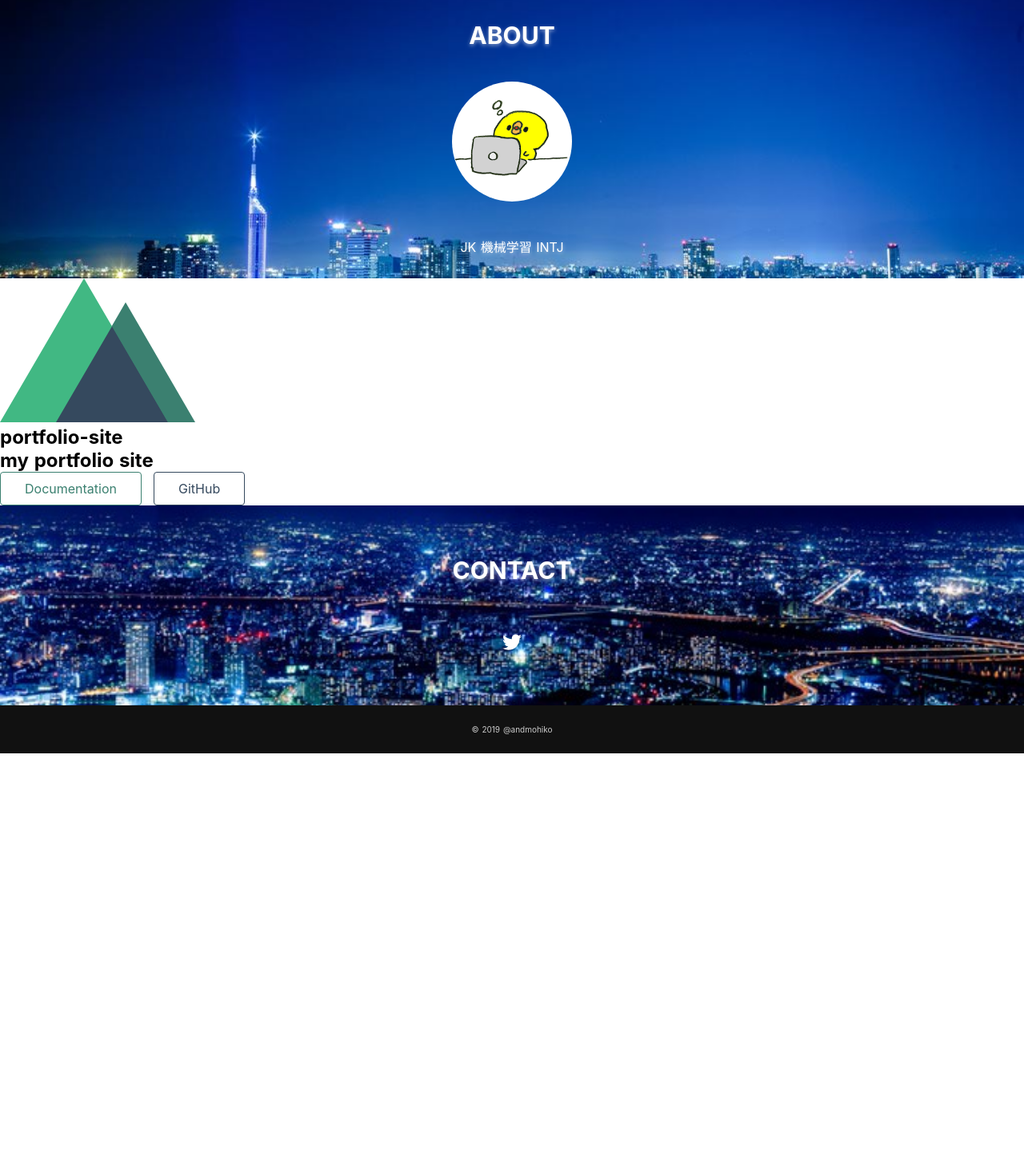
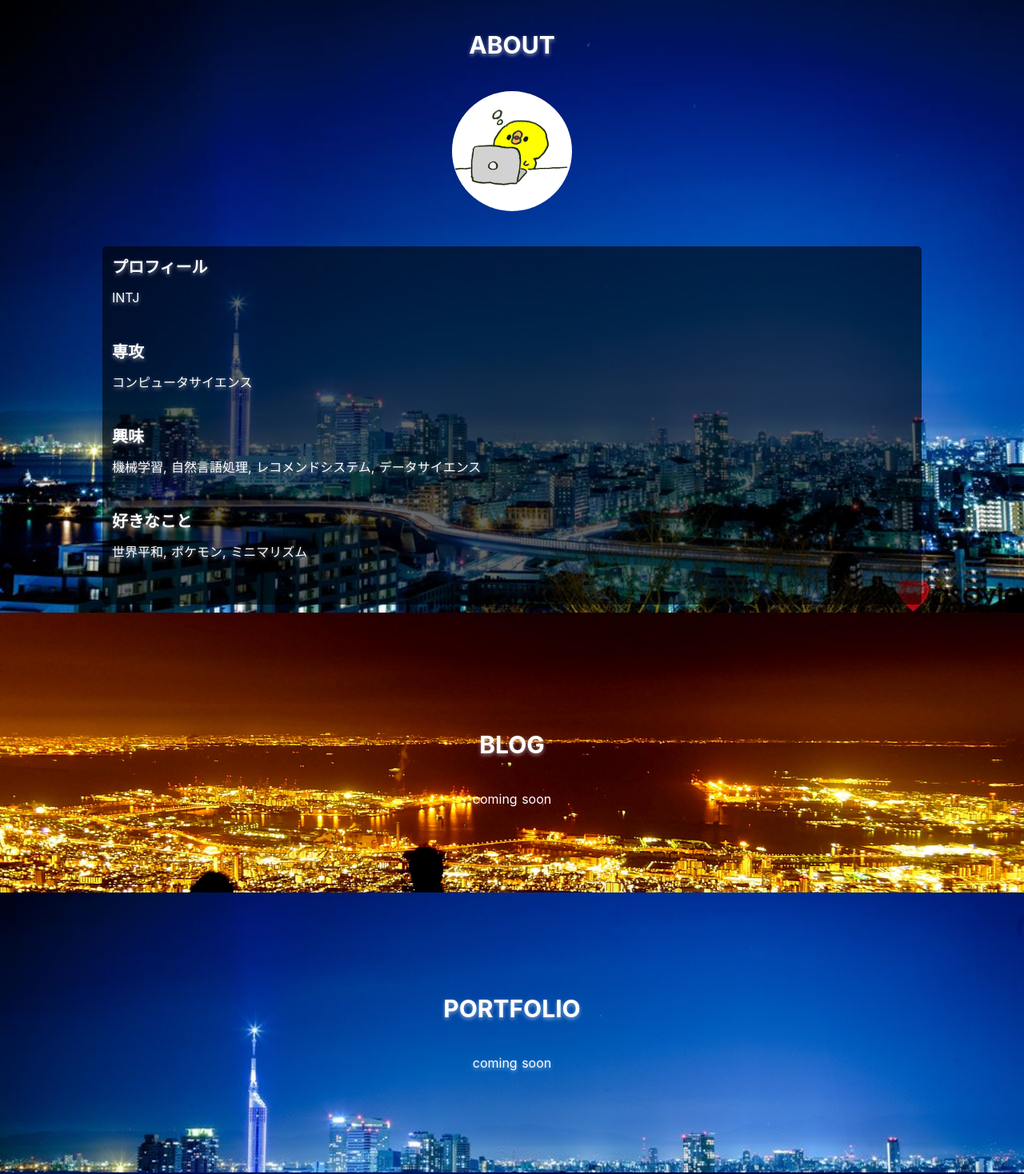
Before and after one commit to andmohiko/portfolio-site, a Nuxt app: page / in a window 1280 px wide. Shown: the part 702-2170 px from the top of the page at 80% size. Before the commit the page ends 1644 px from the top, so only its background shows below. Built offline with nearby package versions, Linux system fonts and the light colour scheme.

Commit message:
add blog, portfolio

```diff
--- a/components/About.vue
+++ b/components/About.vue
@@ -4,13 +4,22 @@
     <a href="https://twitter.com/andmohiko">
       <img src="../assets/profilepich.png" alt="profilepic" />
     </a>
-    <p>JK 機械学習 INTJ</p>
+    <div class="about-content">
+      <h3>プロフィール</h3>
+      <p>INTJ</p>
+      <h3>専攻</h3>
+      <p>コンピュータサイエンス</p>
+      <h3>興味</h3>
+      <p>機械学習, 自然言語処理, レコメンドシステム, データサイエンス</p>
+      <h3>好きなこと</h3>
+      <p>世界平和, ポケモン, ミニマリズム</p>
+    </div>
   </section>
 </template>
 
 <style scoped lang="scss">
 .about {
-  height: 350px;
+  height: auto;
   width: 100%;
   background-image: url(../assets/bg_about.jpg);
   background-repeat: no-repeat;
@@ -40,4 +49,28 @@
     margin-bottom: 40px;
   }
 }
+
+.about-content {
+  height: auto;
+  width: 80%;
+  margin-left: 10%;
+  margin-right: 10%;
+  margin-bottom: 10px;
+  background-color: rgba(0, 0, 0, 0.6);
+  border-radius: 5px;
+  padding: 12px;
+  line-height: 28px;
+  color: #fff;
+
+  h3 {
+    font-weight: bold;
+    font-size: 20px;
+    margin-bottom: 10px;
+  }
+
+  h4 {
+    font-size: 11px;
+    margin-bottom: 20px;
+  }
+}
 </style>
--- a/components/Blog.vue
+++ b/components/Blog.vue
@@ -2,11 +2,9 @@
   <section class="blog">
     <h2>BLOG</h2>
 
-    <div class="examplecard">
-      <examplecard />
-    </div>
+    <p>coming soon</p>
 
-    <div class="blog-contents">
+    <!-- <div class="blog-contents">
       <card
         v-for="post in posts"
         v-bind:key="post.fields.slug"
@@ -16,41 +14,42 @@
         :publishedAt="post.fields.publishedAt"
         :body="post.fields.body"
       />
-    </div>
+    </div>-->
   </section>
 </template>
 
 <script>
-import Card from "~/components/card.vue";
-import examplecard from "~/components/examplecard.vue";
-import { createClient } from "~/plugins/contentful.js";
+// import Card from "~/components/card.vue";
+// import examplecard from "~/components/examplecard.vue";
+// import { createClient } from "~/plugins/contentful.js";
 
-const client = createClient();
-export default {
-  transition: "slide-left",
-  components: {
-    Card,
-    examplecard
-  },
-  async asyncData({ env, params }) {
-    return await client
-      .getEntries({
-        content_type: env.CTF_BLOG_POST_TYPE_ID,
-        order: "-fields.publishedAt"
-      })
-      .then(entries => {
-        return {
-          posts: entries.items
-        };
-      })
-      .catch(console.error);
-  }
-};
+// const client = createClient();
+// export default {
+//   transition: "slide-left",
+//   components: {
+//     Card,
+//     examplecard
+//   },
+//   async asyncData({ env, params }) {
+//     return await client
+//       .getEntries({
+//         content_type: env.CTF_BLOG_POST_TYPE_ID,
+//         order: "-fields.publishedAt"
+//       })
+//       .then(entries => {
+//         return {
+//           posts: entries.items
+//         };
+//       })
+//       .catch(console.error);
+//   }
+// };
+//
 </script>
 
 <style scoped lang="scss">
 .blog {
-  height: auto;
+  height: 350px;
   width: 100%;
   background-image: url(../assets/bg_blog.jpg);
   background-repeat: no-repeat;
--- /dev/null
+++ b/components/Portfolio.vue
@@ -0,0 +1,40 @@
+<template>
+  <section class="portfolio">
+    <h2>PORTFOLIO</h2>
+    <p>coming soon</p>
+  </section>
+</template>
+
+<style scoped lang="scss">
+.portfolio {
+  height: 350px;
+  width: 100%;
+  background-image: url(../assets/bg_about.jpg);
+  background-repeat: no-repeat;
+  background-size: cover;
+  background-position: center;
+
+  background-color: rgba(0, 0, 0, 0.3);
+  display: flex;
+  flex-direction: column;
+  justify-content: center;
+  align-items: center;
+  color: #fff;
+  text-shadow: 0 2px 5px rgba(255, 255, 255, 0.5);
+
+  h2 {
+    font-weight: bold;
+    font-size: 30px;
+    margin: 40px;
+  }
+  img {
+    height: 150px;
+    width: 150px;
+    margin-bottom: 40px;
+    border-radius: 100%;
+  }
+  p {
+    margin-bottom: 40px;
+  }
+}
+</style>
--- a/pages/index.vue
+++ b/pages/index.vue
@@ -11,14 +11,12 @@
       <About />
     </div>
 
-    <div>
-      <app-logo />
-      <h1 class="title">portfolio-site</h1>
-      <h2 class="subtitle">my portfolio site</h2>
-      <div class="links">
-        <a href="https://nuxtjs.org/" target="_blank" class="button--green">Documentation</a>
-        <a href="https://github.com/nuxt/nuxt.js" target="_blank" class="button--grey">GitHub</a>
-      </div>
+    <div class="blog-container" id="blog">
+      <Blog />
+    </div>
+
+    <div class="portfolio-container" id="portfolio">
+      <Portfolio />
     </div>
 
     <div class="contact-container" id="contact">
@@ -28,14 +26,16 @@
 </template>
 
 <script>
-import AppLogo from "~/components/AppLogo.vue";
 import About from "~/components/About.vue";
+import Blog from "~/components/Blog.vue";
+import Portfolio from "~/components/Portfolio.vue";
 import Contact from "~/components/Contact.vue";
 
 export default {
   components: {
-    AppLogo,
     About,
+    Blog,
+    Portfolio,
     Contact
   }
 };
@@ -80,7 +80,7 @@ export default {
 }
 
 .about-container {
-  height: 350px;
+  height: auto;
 }
 
 .blog-container {
```
Also changed, not shown: assets/bg_blog.jpg (added).
